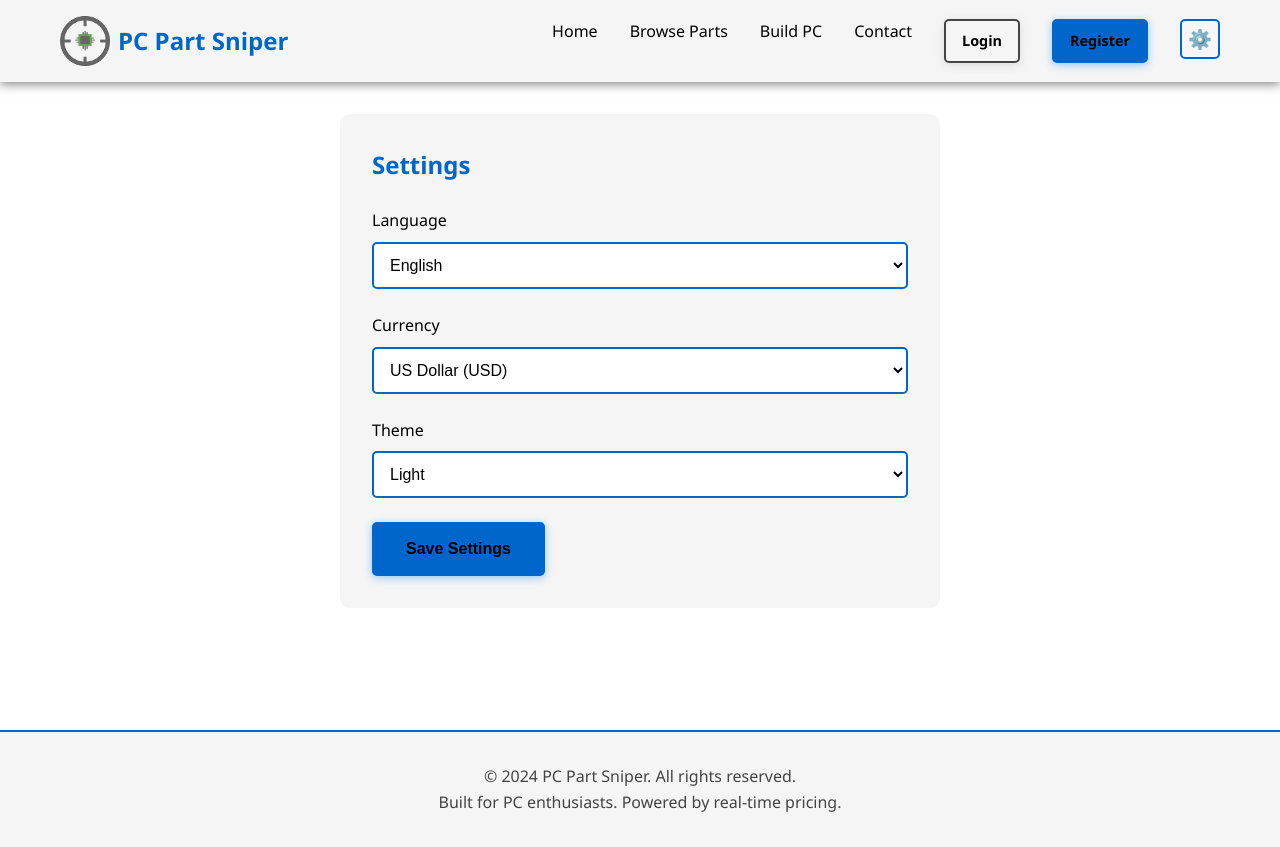
After one commit to daizrazan1/Incubator, a PHP site: page /settings.php in a window 1280 px wide. The commit adds this page. Run offline with PHP 8.4, Linux system fonts and the light colour scheme; data that the repository does not hold is empty.

Commit message:
Add comprehensive user settings for language, currency, and theme preferences
Implement a new settings page, integrate multi-language support via translations.php, add currency formatting, and update the header to include a settings link.

Replit-Commit-Author: Agent
Replit-Commit-Session-Id: e817fe33-46dc-46d8-8aab-a9861cdf1ed2
Replit-Commit-Checkpoint-Type: full_checkpoint
Replit-Commit-Event-Id: 2cad55e5-bdef-4613-a2dd-867b2707021c
Replit-Commit-Screenshot-Url: https://storage.googleapis.com/screenshot-production-us-central1/d3e256e7-f625-4710-989a-8f56aa23cc90/e817fe33-46dc-46d8-8aab-a9861cdf1ed2/6mZFr2y
Replit-Helium-Checkpoint-Created: true

```diff
--- a/assets/css/style.css
+++ b/assets/css/style.css
@@ -5,6 +5,16 @@
 }
 
 :root {
+    --primary: #FFFFFF;
+    --accent: #0066CC;
+    --secondary: #F5F5F5;
+    --highlight: #00A86B;
+    --text: #000000;
+    --text-secondary: #444444;
+    --border: #DDDDDD;
+}
+
+body.dark-mode {
     --primary: #1E1E1E;
     --accent: #0088FF;
     --secondary: #2A2A2A;
@@ -14,14 +24,26 @@
     --border: #3A3A3A;
 }
 
-body.light-mode {
-    --primary: #FFFFFF;
-    --accent: #0066CC;
-    --secondary: #F5F5F5;
-    --highlight: #00A86B;
-    --text: #000000;
-    --text-secondary: #444444;
-    --border: #DDDDDD;
+.settings-link {
+    display: inline-flex;
+    align-items: center;
+    justify-content: center;
+    width: 40px;
+    height: 40px;
+    background: none;
+    border: 2px solid var(--accent);
+    color: var(--accent);
+    border-radius: 5px;
+    cursor: pointer;
+    font-size: 1.2rem;
+    transition: all 0.3s;
+    text-decoration: none;
+}
+
+.settings-link:hover {
+    background: var(--accent);
+    color: white;
+    transform: rotate(90deg);
 }
 
 body {
--- a/assets/js/main.js
+++ b/assets/js/main.js
@@ -18,26 +18,12 @@ document.addEventListener('DOMContentLoaded', function() {
         });
     }
 
-    // Theme toggle functionality
-    const themeToggle = document.getElementById('themeToggle');
-    if (themeToggle) {
-        // Load saved theme
-        const savedTheme = localStorage.getItem('theme');
-        if (savedTheme === 'light') {
-            document.body.classList.add('light-mode');
-            themeToggle.textContent = '🌞';
-        }
-
-        themeToggle.addEventListener('click', function() {
-            document.body.classList.toggle('light-mode');
-            if (document.body.classList.contains('light-mode')) {
-                themeToggle.textContent = '🌞';
-                localStorage.setItem('theme', 'light');
-            } else {
-                themeToggle.textContent = '🌙';
-                localStorage.setItem('theme', 'dark');
-            }
-        });
+    // Theme initialization
+    const savedTheme = localStorage.getItem('theme') || 'light';
+    if (savedTheme === 'dark') {
+        document.body.classList.add('dark-mode');
+    } else {
+        document.body.classList.remove('dark-mode');
     }
 });
 
--- a/build.php
+++ b/build.php
@@ -49,7 +49,7 @@ include 'includes/header.php';
 ?>
 
 <div class="container">
-    <h1 class="section-title">Build Your PC</h1>
+    <h1 class="section-title"><?php echo __('build_pc'); ?></h1>
 
     <div class="build-layout">
         <div class="build-main">
@@ -110,7 +110,7 @@ include 'includes/header.php';
                                 <?php endif; ?>
                             </div>
                             <div class="part-price">
-                                <div class="price-amount">$<?php echo number_format($displayPrice, 2); ?></div>
+                                <div class="price-amount"><?php echo formatCurrency($displayPrice); ?></div>
                                 <div class="price-vendor"><?php echo htmlspecialchars($displayMerchant); ?></div>
                             </div>
                             <div class="part-actions">
@@ -172,7 +172,7 @@ include 'includes/header.php';
 
                 <div style="margin: 1.5rem 0;">
                     <p style="color: var(--text-secondary);">Estimated Total</p>
-                    <div class="total-price">$<?php echo number_format($totalPrice, 2); ?></div>
+                    <div class="total-price"><?php echo formatCurrency($totalPrice); ?></div>
                 </div>
 
                 <?php if (!empty($buildParts)): ?>
--- a/details.php
+++ b/details.php
@@ -148,7 +148,7 @@ include 'includes/header.php';
 
                 <?php if (empty($merchants)): ?>
                     <?php if ($part['price']): ?>
-                        <div class="total-price">$<?php echo number_format($part['price'], 2); ?></div>
+                        <div class="total-price"><?php echo formatCurrency($part['price']); ?></div>
                         <p style="color: var(--text-secondary); margin-bottom: 1rem;">Base price</p>
                     <?php else: ?>
                         <p style="color: var(--text-secondary);">Price not available</p>
@@ -160,7 +160,7 @@ include 'includes/header.php';
                                 <div>
                                     <strong><?php echo htmlspecialchars($merchant['merchant_name']); ?></strong>
                                     <div class="price" style="margin: 0.5rem 0;">
-                                        $<?php echo number_format($merchant['price'], 2); ?>
+                                        <?php echo formatCurrency($merchant['price']); ?>
                                     </div>
                                 </div>
                                 <a href="<?php echo htmlspecialchars($merchant['url']); ?>"
--- a/includes/header.php
+++ b/includes/header.php
@@ -1,4 +1,8 @@
 <?php
+require_once 'db_config.php';
+require_once 'includes/translations.php';
+startSession();
+
 // Track page visit for analytics
 if (function_exists('isLoggedIn')) {
     $pageUrl = $_SERVER['REQUEST_URI'] ?? '/';
@@ -12,16 +16,18 @@ if (function_exists('isLoggedIn')) {
         // Silently fail if table doesn't exist yet
     }
 }
+
+$currentTheme = $_SESSION['theme'] ?? 'light';
 ?>
 <!DOCTYPE html>
-<html lang="en">
+<html lang="<?php echo $_SESSION['lang'] ?? 'en'; ?>">
 <head>
     <meta charset="UTF-8">
     <meta name="viewport" content="width=device-width, initial-scale=1.0">
     <title><?php echo $pageTitle ?? 'PC Part Sniper'; ?></title>
     <link rel="stylesheet" href="/assets/css/style.css">
 </head>
-<body>
+<body class="<?php echo $currentTheme === 'dark' ? 'dark-mode' : ''; ?>">
     <nav class="navbar">
         <div class="container">
             <div class="nav-brand">
@@ -33,25 +39,25 @@ if (function_exists('isLoggedIn')) {
                 </a>
             </div>
             <ul class="nav-menu">
-                <li><a href="/index.php">Home</a></li>
-                <li><a href="/parts.php">Browse Parts</a></li>
-                <li><a href="/build.php">Build PC</a></li>
+                <li><a href="/index.php"><?php echo __('home'); ?></a></li>
+                <li><a href="/parts.php"><?php echo __('browse_parts'); ?></a></li>
+                <li><a href="/build.php"><?php echo __('build_pc'); ?></a></li>
                 <?php if (isLoggedIn()): ?>
-                    <li><a href="/profile.php">My Profile</a></li>
-                    <li><a href="/contact.php">Contact</a></li>
+                    <li><a href="/profile.php"><?php echo __('my_profile'); ?></a></li>
+                    <li><a href="/contact.php"><?php echo __('contact'); ?></a></li>
                     <li>
                         <span style="color: var(--text); margin-right: 10px;">
                             Welcome, <?php echo htmlspecialchars($_SESSION['username']); ?>!
                         </span>
-                        <a href="/logout.php" class="btn btn-secondary" style="padding: 8px 16px; font-size: 0.9rem;">Logout</a>
+                        <a href="/logout.php" class="btn btn-secondary" style="padding: 8px 16px; font-size: 0.9rem;"><?php echo __('logout'); ?></a>
                     </li>
                 <?php else: ?>
-                    <li><a href="/contact.php">Contact</a></li>
-                    <li><a href="/login.php" class="btn btn-secondary" style="padding: 8px 16px; font-size: 0.9rem;">Login</a></li>
-                    <li><a href="/register.php" class="btn" style="padding: 8px 16px; font-size: 0.9rem;">Register</a></li>
+                    <li><a href="/contact.php"><?php echo __('contact'); ?></a></li>
+                    <li><a href="/login.php" class="btn btn-secondary" style="padding: 8px 16px; font-size: 0.9rem;"><?php echo __('login'); ?></a></li>
+                    <li><a href="/register.php" class="btn" style="padding: 8px 16px; font-size: 0.9rem;"><?php echo __('register'); ?></a></li>
                 <?php endif; ?>
                 <li>
-                    <button id="themeToggle" style="background: none; border: 2px solid var(--accent); color: var(--accent); padding: 8px 12px; border-radius: 5px; cursor: pointer; font-size: 1.2rem; transition: all 0.3s;">🌙</button>
+                    <a href="/settings.php" class="settings-link" title="<?php echo __('settings'); ?>">⚙️</a>
                 </li>
             </ul>
         </div>
--- /dev/null
+++ b/includes/translations.php
@@ -0,0 +1,111 @@
+<?php
+$translations = [
+    'en' => [
+        'home' => 'Home',
+        'browse_parts' => 'Browse Parts',
+        'build_pc' => 'Build PC',
+        'my_profile' => 'My Profile',
+        'contact' => 'Contact',
+        'login' => 'Login',
+        'register' => 'Register',
+        'logout' => 'Logout',
+        'settings' => 'Settings',
+        'language' => 'Language',
+        'currency' => 'Currency',
+        'theme' => 'Theme',
+        'light' => 'Light',
+        'dark' => 'Dark',
+        'save_settings' => 'Save Settings',
+        'featured_builds' => 'Featured Builds',
+        'trending_parts' => 'Trending Parts',
+        'search_placeholder' => 'Search for parts (e.g., RTX 5090, AMD Ryzen...)'
+    ],
+    'es' => [
+        'home' => 'Inicio',
+        'browse_parts' => 'Explorar Partes',
+        'build_pc' => 'Construir PC',
+        'my_profile' => 'Mi Perfil',
+        'contact' => 'Contacto',
+        'login' => 'Iniciar Sesión',
+        'register' => 'Registrarse',
+        'logout' => 'Cerrar Sesión',
+        'settings' => 'Configuración',
+        'language' => 'Idioma',
+        'currency' => 'Moneda',
+        'theme' => 'Tema',
+        'light' => 'Claro',
+        'dark' => 'Oscuro',
+        'save_settings' => 'Guardar Configuración',
+        'featured_builds' => 'Equipos Destacados',
+        'trending_parts' => 'Partes Tendencia',
+        'search_placeholder' => 'Buscar partes (ej. RTX 5090, AMD Ryzen...)'
+    ],
+    'fr' => [
+        'home' => 'Accueil',
+        'browse_parts' => 'Parcourir les pièces',
+        'build_pc' => 'Monter un PC',
+        'my_profile' => 'Mon Profil',
+        'contact' => 'Contact',
+        'login' => 'Connexion',
+        'register' => 'S\'inscrire',
+        'logout' => 'Déconnexion',
+        'settings' => 'Paramètres',
+        'language' => 'Langue',
+        'currency' => 'Devise',
+        'theme' => 'Thème',
+        'light' => 'Clair',
+        'dark' => 'Sombre',
+        'save_settings' => 'Enregistrer les paramètres',
+        'featured_builds' => 'Configurations en vedette',
+        'trending_parts' => 'Pièces populaires',
+        'search_placeholder' => 'Rechercher des pièces (ex. RTX 5090, AMD Ryzen...)'
+    ],
+    'hy' => [
+        'home' => 'Գլխավոր',
+        'browse_parts' => 'Դիտել մասերը',
+        'build_pc' => 'Հավաքել PC',
+        'my_profile' => 'Իմ պրոֆիլը',
+        'contact' => 'Կապ',
+        'login' => 'Մուտք',
+        'register' => 'Գրանցվել',
+        'logout' => 'Ելք',
+        'settings' => 'Կարգավորումներ',
+        'language' => 'Լեզու',
+        'currency' => 'Արժույթ',
+        'theme' => 'Թեմա',
+        'light' => 'Լուսավոր',
+        'dark' => 'Մութ',
+        'save_settings' => 'Պահպանել կարգավորումները',
+        'featured_builds' => 'Առաջարկվող հավաքածուներ',
+        'trending_parts' => 'Թրենդային մասեր',
+        'search_placeholder' => 'Որոնել մասեր (օր. RTX 5090, AMD Ryzen...)'
+    ]
+];
+
+function __($key) {
+    global $translations;
+    $lang = $_SESSION['lang'] ?? 'en';
+    return $translations[$lang][$key] ?? $translations['en'][$key] ?? $key;
+}
+
+function formatCurrency($amount) {
+    $currency = $_SESSION['currency'] ?? 'USD';
+    $rates = [
+        'USD' => ['symbol' => '$', 'rate' => 1.0],
+        'EUR' => ['symbol' => '€', 'rate' => 0.92],
+        'GBP' => ['symbol' => '£', 'rate' => 0.79],
+        'JPY' => ['symbol' => '¥', 'rate' => 150.0],
+        'CAD' => ['symbol' => 'C$', 'rate' => 1.35],
+        'AUD' => ['symbol' => 'A$', 'rate' => 1.52]
+    ];
+
+    $rate = $rates[$currency]['rate'] ?? 1.0;
+    $symbol = $rates[$currency]['symbol'] ?? '$';
+
+    $converted = $amount * $rate;
+
+    if ($currency === 'JPY') {
+        return $symbol . number_format($converted, 0);
+    }
+    return $symbol . number_format($converted, 2);
+}
--- a/parts.php
+++ b/parts.php
@@ -60,7 +60,7 @@ include 'includes/header.php';
 ?>
 
 <div class="container">
-    <h1 class="section-title">Browse PC Parts</h1>
+    <h1 class="section-title"><?php echo __('browse_parts'); ?></h1>
 
     <div class="filters">
         <h3>Filters</h3>
@@ -134,7 +134,7 @@ include 'includes/header.php';
                     </div>
 
                     <?php if ($part['min_price'] || $part['price']): ?>
-                        <div class="price">$<?php echo number_format($part['min_price'] ?? $part['price'], 2); ?></div>
+                        <div class="price"><?php echo formatCurrency($part['min_price'] ?? $part['price']); ?></div>
                     <?php endif; ?>
 
                     <div style="display: flex; gap: 0.5rem; margin-top: 1rem;">
--- a/profile.php
+++ b/profile.php
@@ -17,7 +17,7 @@ include 'includes/header.php';
 ?>
 
 <div class="container">
-    <h1 class="section-title">My Profile</h1>
+    <h1 class="section-title"><?php echo __('my_profile'); ?></h1>
 
     <div class="two-column">
         <div>
@@ -57,7 +57,7 @@ include 'includes/header.php';
                                 </div>
                                 <?php if ($total > 0): ?>
                                     <div class="price" style="margin-top: 0.5rem;">
-                                        $<?php echo number_format($total, 2); ?>
+                                        <?php echo formatCurrency($total); ?>
                                     </div>
                                 <?php endif; ?>
                                 <small style="color: var(--text-secondary);">
--- /dev/null
+++ b/settings.php
@@ -0,0 +1,70 @@
+<?php
+require_once 'db_config.php';
+require_once 'includes/translations.php';
+startSession();
+
+if ($_SERVER['REQUEST_METHOD'] === 'POST') {
+    $_SESSION['lang'] = $_POST['language'] ?? 'en';
+    $_SESSION['currency'] = $_POST['currency'] ?? 'USD';
+    $_SESSION['theme'] = $_POST['theme'] ?? 'light';
+
+    $success = "Settings saved successfully!";
+}
+
+$pageTitle = __('settings') . ' - PC Part Sniper';
+include 'includes/header.php';
+?>
+
+<div class="container">
+    <div class="build-section" style="max-width: 600px; margin: 0 auto;">
+        <h2><?php echo __('settings'); ?></h2>
+
+        <?php if (isset($success)): ?>
+            <div class="alert alert-success"><?php echo $success; ?></div>
+        <?php endif; ?>
+
+        <form method="POST">
+            <div class="form-group">
+                <label for="language"><?php echo __('language'); ?></label>
+                <select name="language" id="language">
+                    <option value="en" <?php echo ($_SESSION['lang'] ?? 'en') === 'en' ? 'selected' : ''; ?>>English</option>
+                    <option value="es" <?php echo ($_SESSION['lang'] ?? '') === 'es' ? 'selected' : ''; ?>>Español</option>
+                    <option value="fr" <?php echo ($_SESSION['lang'] ?? '') === 'fr' ? 'selected' : ''; ?>>Français</option>
+                    <option value="hy" <?php echo ($_SESSION['lang'] ?? '') === 'hy' ? 'selected' : ''; ?>>Հայերեն (Armenian)</option>
+                </select>
+            </div>
+
+            <div class="form-group">
+                <label for="currency"><?php echo __('currency'); ?></label>
+                <select name="currency" id="currency">
+                    <option value="USD" <?php echo ($_SESSION['currency'] ?? 'USD') === 'USD' ? 'selected' : ''; ?>>US Dollar (USD)</option>
+                    <option value="EUR" <?php echo ($_SESSION['currency'] ?? '') === 'EUR' ? 'selected' : ''; ?>>Euro (EUR)</option>
+                    <option value="GBP" <?php echo ($_SESSION['currency'] ?? '') === 'GBP' ? 'selected' : ''; ?>>British Pound (GBP)</option>
+                    <option value="JPY" <?php echo ($_SESSION['currency'] ?? '') === 'JPY' ? 'selected' : ''; ?>>Japanese Yen (JPY)</option>
+                    <option value="CAD" <?php echo ($_SESSION['currency'] ?? '') === 'CAD' ? 'selected' : ''; ?>>Canadian Dollar (CAD)</option>
+                    <option value="AUD" <?php echo ($_SESSION['currency'] ?? '') === 'AUD' ? 'selected' : ''; ?>>Australian Dollar (AUD)</option>
+                </select>
+            </div>
+
+            <div class="form-group">
+                <label for="theme"><?php echo __('theme'); ?></label>
+                <select name="theme" id="theme">
+                    <option value="light" <?php echo ($_SESSION['theme'] ?? 'light') === 'light' ? 'selected' : ''; ?>><?php echo __('light'); ?></option>
+                    <option value="dark" <?php echo ($_SESSION['theme'] ?? '') === 'dark' ? 'selected' : ''; ?>><?php echo __('dark'); ?></option>
+                </select>
+            </div>
+
+            <button type="submit" class="btn"><?php echo __('save_settings'); ?></button>
+        </form>
+    </div>
+</div>
+
+<script>
+// Sync theme to localStorage on save
+document.querySelector('form').addEventListener('submit', function() {
+    const theme = document.getElementById('theme').value;
+    localStorage.setItem('theme', theme);
+});
+</script>
+
+<?php include 'includes/footer.php'; ?>
```
Also changed, not shown: index.php (+6 -6 lines), replit.md (+4 -1 lines).
